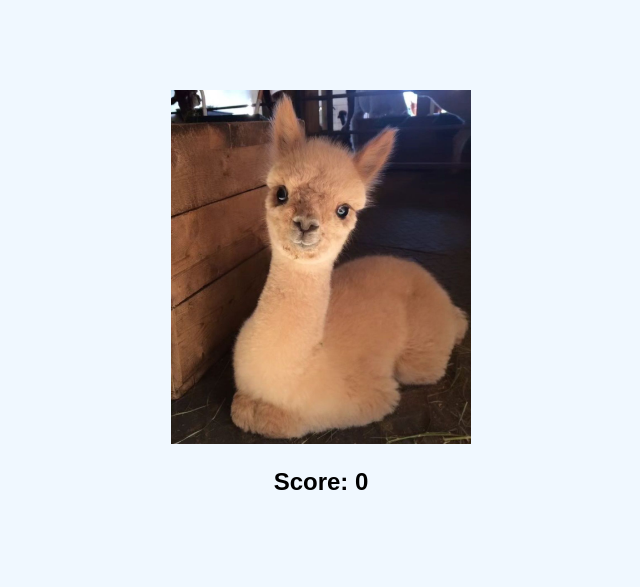
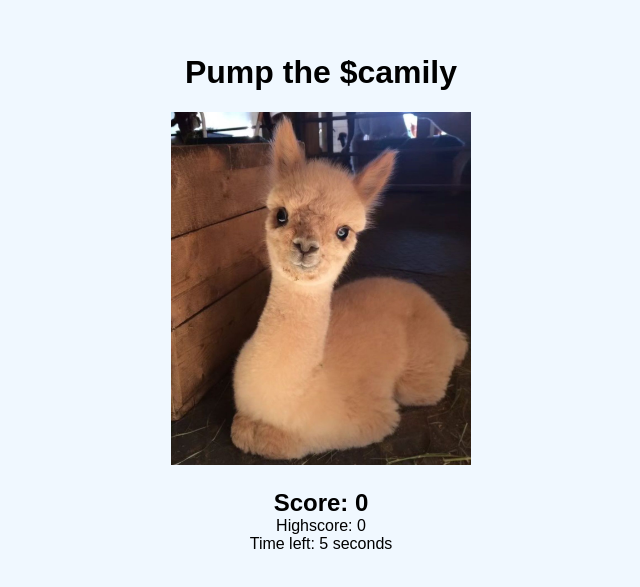
Before and after one commit to golfy007/feed-the-alpaca, a plain HTML site: page index.html in a window 1280 px wide. Shown: the part 107-694 px from the top of the page, without its empty margins (319-959 px from the left). Drawn offline with Linux system fonts and the light colour scheme.

Commit message:
Update index.html

```diff
--- a/index.html
+++ b/index.html
@@ -3,13 +3,16 @@
 <head>
     <meta charset="UTF-8">
     <meta name="viewport" content="width=device-width, initial-scale=1.0">
-    <title>Feed the Alpaca</title>
+    <title>Pump the $camily</title>
     <link rel="stylesheet" href="style.css">
 </head>
 <body>
     <div class="game-container">
+        <h1>Pump the $camily</h1>
         <img id="alpaca" src="profile.jpg" alt="Alpaca">
         <div class="score">Score: <span id="score">0</span></div>
+        <div class="highscore">Highscore: <span id="highscore">0</span></div>
+        <div class="timer">Time left: <span id="timer">5</span> seconds</div>
     </div>
     <script src="script.js"></script>
 </body>
```
